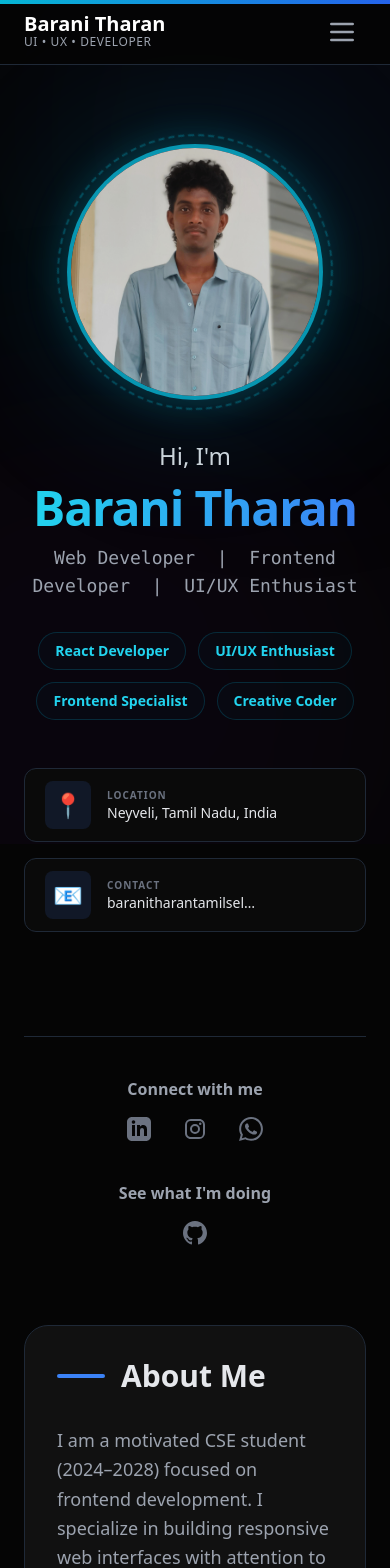
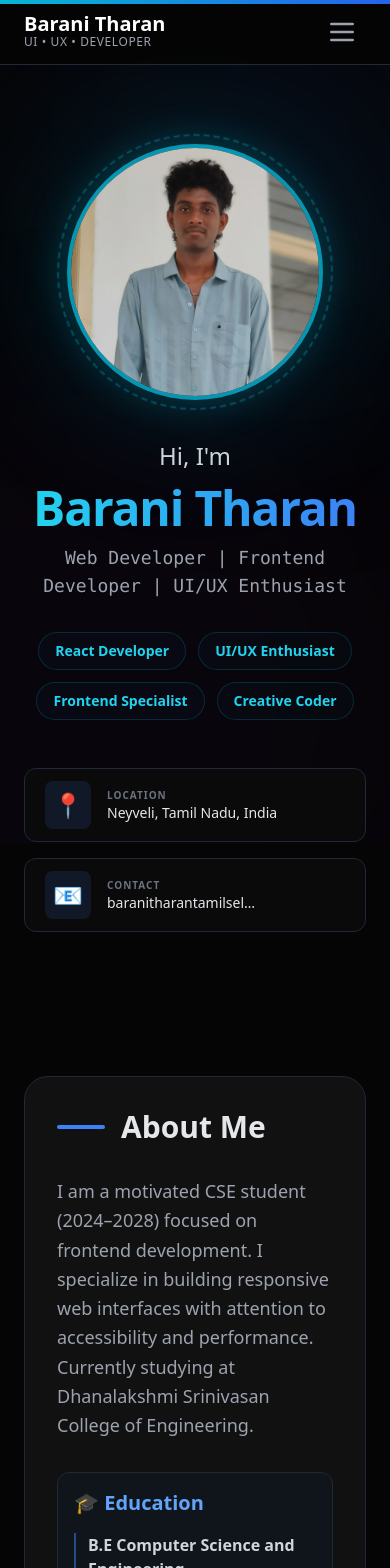
Before and after one commit to barani123-tharan/Portfolio, a React (Vite) app: page / in a window 390 px wide. Shown: the top 1568 px of the page. Built offline with nearby package versions, Linux system fonts and the light colour scheme.

Commit message:
mobile performance optimization

```diff
--- a/src/components/sections/Hero.jsx
+++ b/src/components/sections/Hero.jsx
@@ -2,25 +2,16 @@ import React from 'react';
 import { motion } from 'framer-motion';
 import { DATA } from '../../data/portfolioData';
 
-// --- CRITICAL FIX: Image Path Corrected to the new profile pic file name ---
-const profileImage = '/1000285236 (2).jpg'; // The new desired profile picture
-// --------------------------------------------------------------------------------
+const profileImage = '/1000285236 (2).jpg';
 
 const Hero = () => {
-
-  // 🛠️ HELPER: This forces the correct icons on the Home Page too
   const getIconPath = (name) => {
     switch (name.toLowerCase()) {
-      case 'github':
-        return "M12 0c-6.626 0-12 5.373-12 12 0 5.302 3.438 9.8 8.207 11.387.599.111.793-.261.793-.577v-2.234c-3.338.726-4.033-1.416-4.033-1.416-.546-1.387-1.333-1.756-1.333-1.756-1.089-.745.083-.729.083-.729 1.205.084 1.839 1.237 1.839 1.237 1.07 1.834 2.807 1.304 3.492.997.107-.775.418-1.305.762-1.604-2.665-.305-5.467-1.334-5.467-5.931 0-1.311.469-2.381 1.236-3.221-.124-.303-.535-1.524.117-3.176 0 0 1.008-.322 3.301 1.23.957-.266 1.983-.399 3.003-.404 1.02.005 2.047.138 3.006.404 2.291-1.552 3.297-1.23 3.297-1.23.653 1.653.242 2.874.118 3.176.77.84 1.235 1.911 1.235 3.221 0 4.609-2.807 5.624-5.479 5.921.43.372.823 1.102.823 2.222v3.293c0 .319.192.694.801.576 4.765-1.589 8.199-6.086 8.199-11.386 0-6.627-5.373-12-12-12z";
-      case 'linkedin':
-        return "M19 0h-14c-2.761 0-5 2.239-5 5v14c0 2.761 2.239 5 5 5h14c2.762 0 5-2.239 5-5v-14c0-2.761-2.238-5-5-5zm-11 19h-3v-11h3v11zm-1.5-12.268c-.966 0-1.75-.79-1.75-1.764s.784-1.764 1.75-1.764 1.75.79 1.75 1.764-.783 1.764-1.75 1.764zm13.5 12.268h-3v-5.604c0-3.368-4-3.113-4 0v5.604h-3v-11h3v1.765c1.396-2.586 7-2.777 7 2.476v6.759z";
-      case 'instagram':
-        return "M7.8 2h8.4C19.4 2 22 4.6 22 7.8v8.4a5.8 5.8 0 0 1-5.8 5.8H7.8C4.6 22 2 19.4 2 16.2V7.8A5.8 5.8 0 0 1 7.8 2m-.2 2A3.6 3.6 0 0 0 4 7.6v8.8C4 18.39 5.61 20 7.6 20h8.8a3.6 3.6 0 0 0 3.6-3.6V7.6C20 5.61 18.39 4 16.4 4H7.6m9.65 1.5a1.25 1.25 0 0 1 1.25 1.25A1.25 1.25 0 0 1 17.25 8 1.25 1.25 0 0 1 16 6.75a1.25 1.25 0 0 1 1.25-1.25M12 7a5 5 0 0 1 5 5 5 5 0 0 1-5 5 5 5 0 0 1-5-5 5 5 0 0 1 5-5m0 2a3 3 0 0 0-3 3 3 3 0 0 0 3 3 3 3 0 0 0 3-3 3 3 0 0 0-3-3z";
-      case 'whatsapp':
-        return "M.057 24l1.687-6.163c-1.041-1.804-1.588-3.849-1.587-5.946.003-6.556 5.338-11.891 11.893-11.891 3.181.001 6.167 1.24 8.413 3.488 2.245 2.248 3.481 5.236 3.48 8.414-.003 6.557-5.338 11.892-11.893 11.892-1.99-.001-3.951-.5-5.688-1.448l-6.305 1.654zm6.597-3.807c1.676.995 3.276 1.591 5.392 1.592 5.448 0 9.886-4.434 9.889-9.885.002-5.462-4.415-9.89-9.881-9.892-5.452 0-9.887 4.434-9.889 9.884-.001 2.225.651 3.891 1.746 5.634l-.999 3.648 3.742-.981zm11.387-5.464c-.074-.124-.272-.198-.57-.347-.297-.149-1.758-.868-2.031-.967-.272-.099-.47-.149-.669.149-.198.297-.768.967-.941 1.165-.173.198-.347.223-.644.074-.297-.149-1.255-.462-2.39-1.475-.883-.788-1.48-1.761-1.653-2.059-.173-.297-.018-.458.13-.606.134-.133.297-.347.446-.521.151-.172.2-.296.3-.495.099-.198.05-.372-.025-.521-.075-.148-.669-1.611-.916-2.206-.242-.579-.487-.501-.669-.51l-.57-.01c-.198 0-.52.074-.792.372-.272.297-1.04 1.016-1.04 2.479 0 1.463 1.065 2.875 1.213 3.074.149.198 2.095 3.2 5.076 4.487.709.306 1.263.489 1.694.626.712.226 1.36.194 1.872.118.571-.085 1.758-.719 2.006-1.413.248-.695.248-1.29.173-1.414z";
-      default:
-        return "";
+      case 'github': return "M12 0c-6.626 0-12 5.373-12 12 0 5.302 3.438 9.8 8.207 11.387.599.111.793-.261.793-.577v-2.234c-3.338.726-4.033-1.416-4.033-1.416-.546-1.387-1.333-1.756-1.333-1.756-1.089-.745.083-.729.083-.729 1.205.084 1.839 1.237 1.839 1.237 1.07 1.834 2.807 1.304 3.492.997.107-.775.418-1.305.762-1.604-2.665-.305-5.467-1.334-5.467-5.931 0-1.311.469-2.381 1.236-3.221-.124-.303-.535-1.524.117-3.176 0 0 1.008-.322 3.301 1.23.957-.266 1.983-.399 3.003-.404 1.02.005 2.047.138 3.006.404 2.291-1.552 3.297-1.23 3.297-1.23.653 1.653.242 2.874.118 3.176.77.84 1.235 1.911 1.235 3.221 0 4.609-2.807 5.624-5.479 5.921.43.372.823 1.102.823 2.222v3.293c0 .319.192.694.801.576 4.765-1.589 8.199-6.086 8.199-11.386 0-6.627-5.373-12-12-12z";
+      case 'linkedin': return "M19 0h-14c-2.761 0-5 2.239-5 5v14c0 2.761 2.239 5 5 5h14c2.762 0 5-2.239 5-5v-14c0-2.761-2.238-5-5-5zm-11 19h-3v-11h3v11zm-1.5-12.268c-.966 0-1.75-.79-1.75-1.764s.784-1.764 1.75-1.764 1.75.79 1.75 1.764-.783 1.764-1.75 1.764zm13.5 12.268h-3v-5.604c0-3.368-4-3.113-4 0v5.604h-3v-11h3v1.765c1.396-2.586 7-2.777 7 2.476v6.759z";
+      case 'instagram': return "M7.8 2h8.4C19.4 2 22 4.6 22 7.8v8.4a5.8 5.8 0 0 1-5.8 5.8H7.8C4.6 22 2 19.4 2 16.2V7.8A5.8 5.8 0 0 1 7.8 2m-.2 2A3.6 3.6 0 0 0 4 7.6v8.8C4 18.39 5.61 20 7.6 20h8.8a3.6 3.6 0 0 0 3.6-3.6V7.6C20 5.61 18.39 4 16.4 4H7.6m9.65 1.5a1.25 1.25 0 0 1 1.25 1.25A1.25 1.25 0 0 1 17.25 8 1.25 1.25 0 0 1 16 6.75a1.25 1.25 0 0 1 1.25-1.25M12 7a5 5 0 0 1 5 5 5 5 0 0 1-5 5 5 5 0 0 1-5-5 5 5 0 0 1 5-5m0 2a3 3 0 0 0-3 3 3 3 0 0 0 3 3 3 3 0 0 0 3-3 3 3 0 0 0-3-3z";
+      case 'whatsapp': return "M.057 24l1.687-6.163c-1.041-1.804-1.588-3.849-1.587-5.946.003-6.556 5.338-11.891 11.893-11.891 3.181.001 6.167 1.24 8.413 3.488 2.245 2.248 3.481 5.236 3.48 8.414-.003 6.557-5.338 11.892-11.893 11.892-1.99-.001-3.951-.5-5.688-1.448l-6.305 1.654zm6.597-3.807c1.676.995 3.276 1.591 5.392 1.592 5.448 0 9.886-4.434 9.889-9.885.002-5.462-4.415-9.89-9.881-9.892-5.452 0-9.887 4.434-9.889 9.884-.001 2.225.651 3.891 1.746 5.634l-.999 3.648 3.742-.981zm11.387-5.464c-.074-.124-.272-.198-.57-.347-.297-.149-1.758-.868-2.031-.967-.272-.099-.47-.149-.669.149-.198.297-.768.967-.941 1.165-.173.198-.347.223-.644.074-.297-.149-1.255-.462-2.39-1.475-.883-.788-1.48-1.761-1.653-2.059-.173-.297-.018-.458.13-.606.134-.133.297-.347.446-.521.151-.172.2-.296.3-.495.099-.198.05-.372-.025-.521-.075-.148-.669-1.611-.916-2.206-.242-.579-.487-.501-.669-.51l-.57-.01c-.198 0-.52.074-.792.372-.272.297-1.04 1.016-1.04 2.479 0 1.463 1.065 2.875 1.213 3.074.149.198 2.095 3.2 5.076 4.487.709.306 1.263.489 1.694.626.712.226 1.36.194 1.872.118.571-.085 1.758-.719 2.006-1.413.248-.695.248-1.29.173-1.414z";
+      default: return "";
     }
   };
 
@@ -28,102 +19,63 @@ const Hero = () => {
   const socialIconsRight = ['github', 'website'];
 
   return (
-    <section id="home" className="min-h-screen flex flex-col pt-20 px-6 relative z-10">
-
-      {/* Main Two-Column Layout Container */}
+    <section id="home" className="min-h-screen flex flex-col pt-20 px-6 relative z-10 will-change-transform">
       <div className="max-w-7xl mx-auto w-full flex flex-col md:flex-row items-center md:items-start justify-center md:justify-start md:gap-20 py-16 flex-grow">
-
-        {/* LEFT COLUMN: Profile Image */}
         <motion.div
           initial={{ x: -50, opacity: 0 }}
           animate={{ x: 0, opacity: 1 }}
-          transition={{ duration: 0.5 }}
-          className="relative w-64 h-64 mb-10 md:mb-0 md:w-80 md:h-80 flex-shrink-0 group"
+          transition={{ duration: 0.5, ease: "easeOut" }}
+          className="relative w-64 h-64 mb-10 md:mb-0 md:w-80 md:h-80 flex-shrink-0 group transform-gpu"
         >
-          {/* Outer Glowing Blur */}
-          <div className="absolute inset-0 bg-cyan-500 rounded-full blur-[80px] opacity-20" />
-          {/* Rotating Dashed Ring */}
+          <div className="absolute inset-0 bg-cyan-500 rounded-full blur-[80px] opacity-20 pointer-events-none" />
           <motion.div
             animate={{ rotate: 360 }}
-            transition={{ duration: 10, repeat: Infinity, ease: "linear" }}
-            className="absolute inset-[-10px] rounded-full border-2 border-dashed border-cyan-500/30"
+            transition={{ duration: 15, repeat: Infinity, ease: "linear" }}
+            className="absolute inset-[-10px] rounded-full border-2 border-dashed border-cyan-500/30 pointer-events-none"
           />
-          {/* Main Image Container */}
-          <div
-            className="relative w-full h-full rounded-full overflow-hidden border-4 border-cyan-500/80 shadow-[0_0_40px_rgba(6,182,212,0.3)] bg-gray-900">
-            {/* 🔑 CORRECTION APPLIED HERE: The new image path is used */}
-            <img
-              src={profileImage} // Now '/1000285236 (2).jpg'
-              alt="Profile"
-              className="w-full h-full object-cover object-[55%_20%] filter brightness-90 contrast-110"
-            />
+          <div className="relative w-full h-full rounded-full overflow-hidden border-4 border-cyan-500/80 shadow-[0_0_40px_rgba(6,182,212,0.3)] bg-gray-900 will-change-transform">
+            <img src={profileImage} alt="Profile" className="w-full h-full object-cover object-[55%_20%] filter brightness-90 contrast-110" />
           </div>
         </motion.div>
 
-        {/* RIGHT COLUMN: Text & Details */}
         <div className="md:text-left text-center md:flex-grow">
-
-          {/* 2. Name & Intro */}
           <motion.div
             initial={{ x: 50, opacity: 0 }}
             animate={{ x: 0, opacity: 1 }}
-            transition={{ delay: 0.2, duration: 0.5 }}
+            transition={{ delay: 0.2, duration: 0.5, ease: "easeOut" }}
             className="space-y-3 mb-8"
           >
-            <h2 className="text-2xl md:text-3xl text-gray-300 font-medium">
-              Hi, I'm
-            </h2>
+            <h2 className="text-2xl md:text-3xl text-gray-300 font-medium">Hi, I'm</h2>
             <h1 className="text-5xl md:text-7xl font-extrabold tracking-tight text-white">
-              <span className="text-transparent bg-clip-text bg-gradient-to-r from-cyan-400 to-blue-500">
-                {DATA.name}
-              </span>
+              <span className="text-transparent bg-clip-text bg-gradient-to-r from-cyan-400 to-blue-500">{DATA.name}</span>
             </h1>
-            <p className="text-lg text-gray-400 font-mono mt-4">
-              {DATA.roles.join('  |  ')}
-            </p>
+            <p className="text-lg text-gray-400 font-mono mt-4">{DATA.roles.join('  |  ')}</p>
           </motion.div>
 
-          {/* 3. Skill Badges */}
           <motion.div
-            initial={{ x: 50, opacity: 0 }}
-            animate={{ x: 0, opacity: 1 }}
+            initial={{ opacity: 0 }}
+            animate={{ opacity: 1 }}
             transition={{ delay: 0.4, duration: 0.5 }}
             className="flex flex-wrap justify-center md:justify-start gap-3 mb-12 max-w-2xl mx-auto md:mx-0"
           >
             {['React Developer', 'UI/UX Enthusiast', 'Frontend Specialist', 'Creative Coder'].map((tag, i) => (
-              <span
-                key={i}
-                className="px-4 py-2 rounded-full border border-cyan-500/20 text-cyan-400 text-sm font-semibold bg-cyan-950/10 hover:bg-cyan-500/10 hover:border-cyan-500/50 transition-all cursor-default"
-              >
-                {tag}
-              </span>
+              <span key={i} className="px-4 py-2 rounded-full border border-cyan-500/20 text-cyan-400 text-sm font-semibold bg-cyan-950/10 hover:bg-cyan-500/10 hover:border-cyan-500/50 transition-all cursor-default">{tag}</span>
             ))}
           </motion.div>
 
-          {/* 4. Info Cards */}
           <motion.div
-            initial={{ x: 50, opacity: 0 }}
-            animate={{ x: 0, opacity: 1 }}
+            initial={{ y: 20, opacity: 0 }}
+            animate={{ y: 0, opacity: 1 }}
             transition={{ delay: 0.6, duration: 0.5 }}
             className="flex flex-col sm:flex-row justify-center md:justify-start gap-4 w-full max-w-lg mx-auto md:mx-0"
           >
-
-            {/* *** LOCATION CARD MODIFICATION START *** */}
-            <a
-              href="https://maps.app.goo.gl/KjwxekNo7RknmA1N9"
-              target="_blank"
-              rel="noopener noreferrer"
-              className="flex-1 flex items-center gap-4 bg-[#0a0a0a] px-5 py-3 rounded-xl border border-gray-800 hover:border-cyan-500/30 transition-all group cursor-pointer"
-            >
+            <a href="https://maps.google.com" target="_blank" rel="noopener noreferrer" className="flex-1 flex items-center gap-4 bg-[#0a0a0a] px-5 py-3 rounded-xl border border-gray-800 hover:border-cyan-500/30 transition-all group cursor-pointer">
               <span className="text-2xl p-2 bg-gray-900 rounded-lg group-hover:bg-gray-800 transition-colors">📍</span>
               <div className="text-left">
                 <div className="text-[10px] text-gray-500 uppercase font-bold tracking-widest">Location</div>
-                {/* *** TEXT CHANGED HERE *** */}
                 <div className="text-sm text-gray-200 font-medium">Neyveli, Tamil Nadu, India</div>
               </div>
             </a>
-            {/* *** LOCATION CARD MODIFICATION END *** */}
-
             <a href={`mailto:${DATA.email}`} className="flex-1 flex items-center gap-4 bg-[#0a0a0a] px-5 py-3 rounded-xl border border-gray-800 hover:border-cyan-500/30 transition-all group cursor-pointer">
               <span className="text-2xl p-2 bg-gray-900 rounded-lg group-hover:bg-gray-800 transition-colors">📧</span>
               <div className="text-left">
@@ -134,56 +86,6 @@ const Hero = () => {
           </motion.div>
         </div>
       </div>
-
-      {/* 5. Footer Social Icons (Unchanged) */}
-      <motion.div
-        initial={{ y: 20, opacity: 0 }}
-        animate={{ y: 0, opacity: 1 }}
-        transition={{ delay: 0.8, duration: 0.5 }}
-        className="max-w-7xl mx-auto w-full border-t border-gray-800 pt-10 mt-10 flex flex-col md:flex-row justify-between items-center gap-10"
-      >
-
-        {/* Connect with me - Left Group */}
-        <div className="flex flex-col gap-2 w-full md:w-auto text-center md:text-left">
-          <h3 className="text-md text-gray-400 font-semibold mb-2">Connect with me</h3>
-          <div className="flex justify-center md:justify-start gap-8">
-            {DATA.socials.filter(s => socialIconsLeft.includes(s.name.toLowerCase())).map((social, index) => (
-              <a
-                key={index}
-                href={social.url}
-                target="_blank"
-                rel="noopener noreferrer"
-                className="text-gray-500 hover:text-cyan-400 transform hover:scale-110 transition-all duration-300"
-              >
-                <svg className="w-6 h-6" fill="currentColor" viewBox="0 0 24 24">
-                  <path d={getIconPath(social.name)} />
-                </svg>
-              </a>
-            ))}
-          </div>
-        </div>
-
-        {/* See what I'm doing - Right Group */}
-        <div className="flex flex-col gap-2 w-full md:w-auto text-center md:text-left">
-          <h3 className="text-md text-gray-400 font-semibold mb-2">See what I'm doing</h3>
-          <div className="flex justify-center md:justify-start gap-8">
-            {DATA.socials.filter(s => socialIconsRight.includes(s.name.toLowerCase())).map((social, index) => (
-              <a
-                key={index}
-                href={social.url}
-                target="_blank"
-                rel="noopener noreferrer"
-                className="text-gray-500 hover:text-cyan-400 transform hover:scale-110 transition-all duration-300"
-              >
-                <svg className="w-6 h-6" fill="currentColor" viewBox="0 0 24 24">
-                  <path d={getIconPath(social.name)} />
-                </svg>
-              </a>
-            ))}
-          </div>
-        </div>
-      </motion.div>
-
     </section>
   );
 };
--- a/src/index.css
+++ b/src/index.css
@@ -3,8 +3,28 @@
 @tailwind utilities;
 
 @layer base {
-  html { scroll-behavior: smooth; }
-  body { @apply bg-dark text-slate-200 overflow-x-hidden; }
+  html {
+    scroll-behavior: smooth;
+    /* Fixes "jittery" scrolling on iPhones */
+    -webkit-overflow-scrolling: touch;
+  }
+  body {
+    @apply bg-dark text-slate-200 overflow-x-hidden;
+    /* Prevents the browser from constantly re-painting the background */
+    text-rendering: optimizeLegibility;
+  }
+}
+
+/* --- NEW: Performance & GPU Acceleration Layer --- */
+@layer components {
+  .motion-gpu {
+    /* Forces the browser to create a separate "Compositor Layer" for the element */
+    transform: translateZ(0);
+    backface-visibility: hidden;
+    perspective: 1000px;
+    /* Tells the GPU to stay ready for changes in transform and opacity */
+    will-change: transform, opacity;
+  }
 }
 
 /* Custom Scrollbar */
@@ -12,8 +32,10 @@
 ::-webkit-scrollbar-track { background: #0f172a; }
 ::-webkit-scrollbar-thumb { background: #334155; border-radius: 4px; }
 
-/* Cursor Glow */
+/* Cursor Glow - Optimized for performance */
 .cursor-glow {
   background: radial-gradient(600px circle at var(--x) var(--y), rgba(99, 102, 241, 0.15), transparent 80%);
   position: fixed; top: 0; left: 0; width: 100vw; height: 100vh; pointer-events: none; z-index: 50;
+  /* Ensure the glow doesn't trigger layout calculations */
+  contain: strict;
 }
```
Also changed, not shown: src/components/sections/Certifications.jsx (+16 -54 lines), src/components/sections/Projects.jsx (+9 -16 lines). Lines whose indentation alone changed are shown as unchanged.
